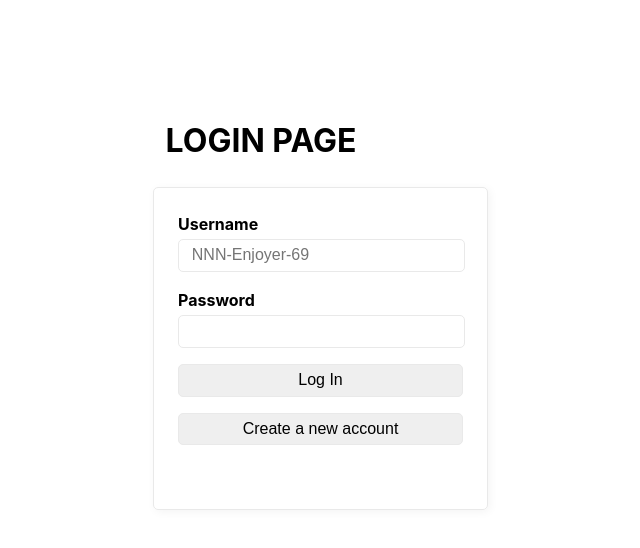
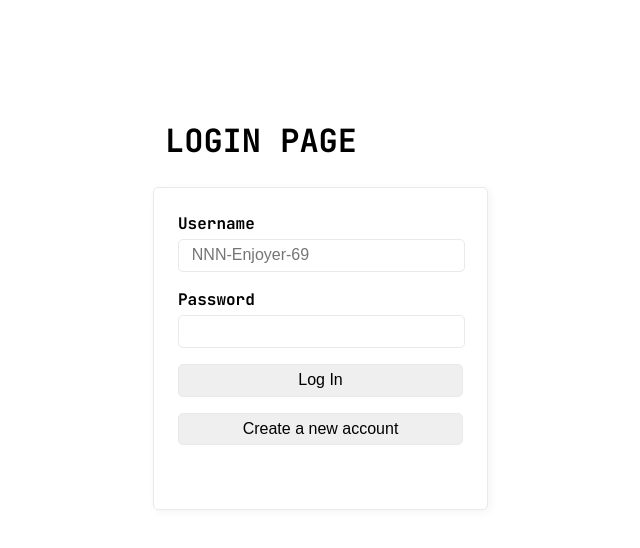
Before and after one commit to GiovanniKarra/NNN-With-Friends, a Svelte app in the folder frontend/: page /home/ in a window 1280 px wide. Shown: the top 548 px of the page, without its empty margins (379-1019 px from the left). Built offline with nearby package versions, Linux system fonts and the light colour scheme; no server answers.

Commit message:
"failed" property bug fix

```diff
--- a/frontend/index.html
+++ b/frontend/index.html
@@ -3,6 +3,7 @@
 	<head>
 		<meta charset="UTF-8" />
 		<meta name="viewport" content="width=device-width, initial-scale=1.0" />
+		<link rel="stylesheet" href="https://fonts.googleapis.com/css2?family=JetBrains+Mono:wght@400;500;700&display=swap">
 		<title>NNN With Friends</title>
 	</head>
 	<body>
--- a/frontend/src/ProfilePage.svelte
+++ b/frontend/src/ProfilePage.svelte
@@ -12,6 +12,7 @@
 		user.username = state.user;
 		getStatus(user.username).then((u) => user = {...user, ...u});
 	});
+	$: console.log(user);
 	let failMessage = "";
 </script>
 
--- a/frontend/src/api.ts
+++ b/frontend/src/api.ts
@@ -2,7 +2,7 @@ export async function getStatus(username: string): Promise<{failed: boolean, fai
 	let res = await fetch(`/api/users/${username}/status`);
 	let resJSON = await res.json();
 	return {
-		failed: resJSON.failed_time !== undefined,
+		failed: resJSON.failed_time !== null,
 		failed_time: resJSON.failed_time,
 		failed_msg: resJSON.failed_msg
 	}
--- a/frontend/src/app.css
+++ b/frontend/src/app.css
@@ -15,7 +15,7 @@
     --color-text: #000;
     --color-text-secondary: #999;
     --color-scrollbar: #cacae8;
-    --font-family: -apple-system, BlinkMacSystemFont, "Segoe UI", Roboto, Oxygen-Sans, Ubuntu, Cantarell, "Helvetica Neue", sans-serif;
+    --font-family: 'JetBrains Mono', -apple-system, BlinkMacSystemFont, "Segoe UI", Roboto, Oxygen-Sans, Ubuntu, Cantarell, "Helvetica Neue", monospace;
     --hover-brightness: 1.2;
     --justify-important: center;
     --justify-normal: left;
```
